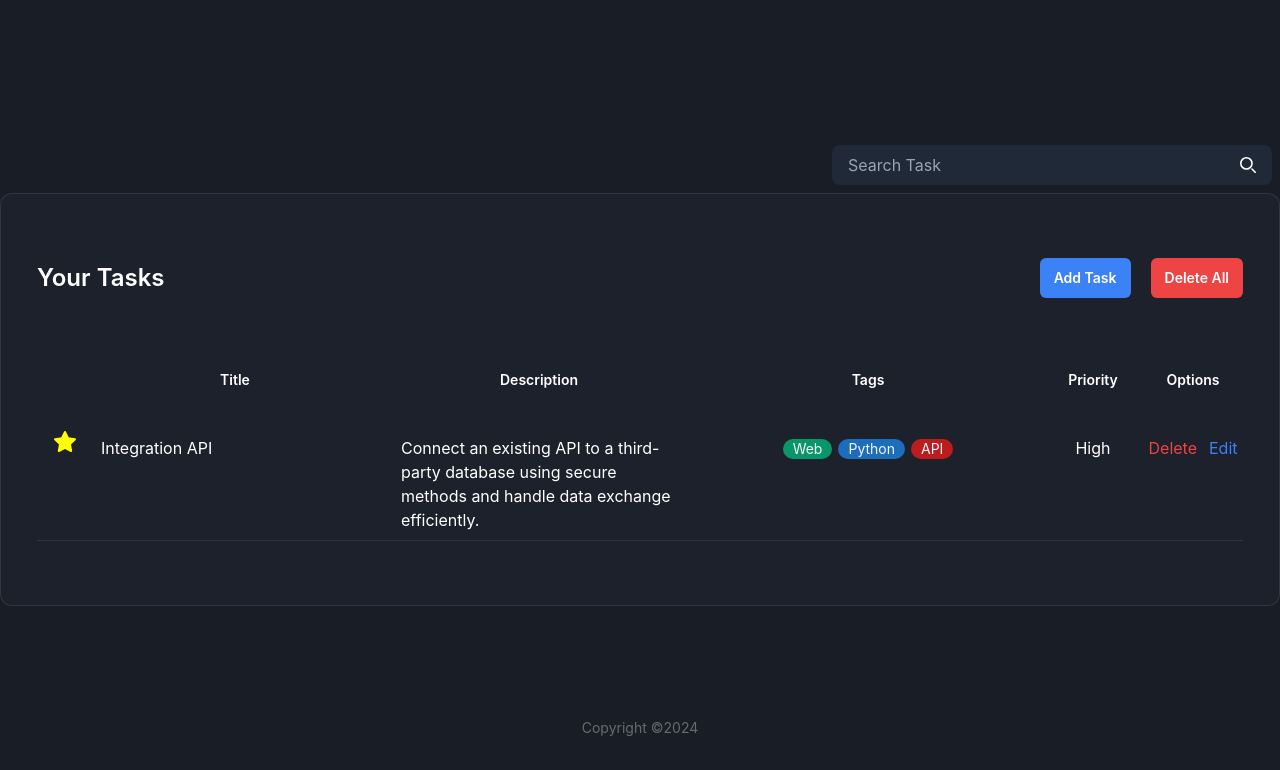
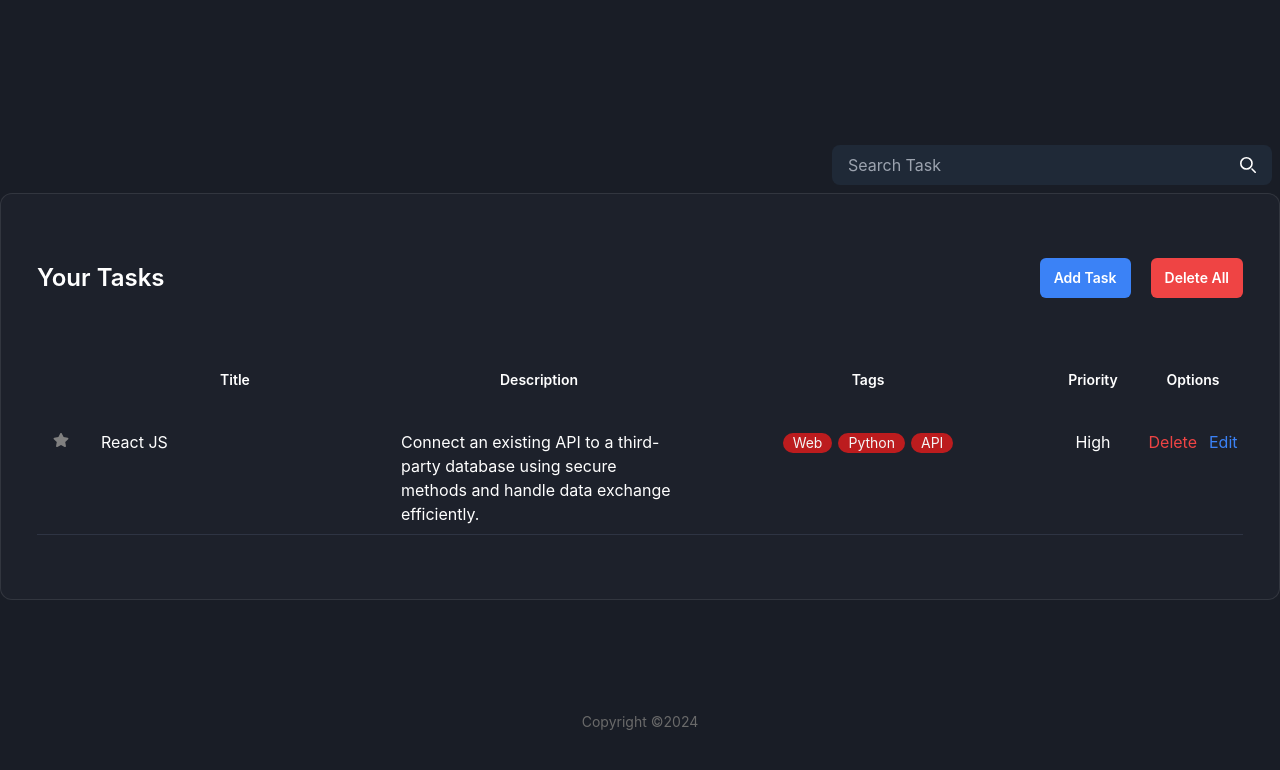
Before and after one commit to nafeezmahdi/tasker, a React (Vite) app: page / in a window 1280 px wide. Shown: the part 483-1253 px from the top of the page. Built offline with nearby package versions, Linux system fonts and the light colour scheme.

Commit message:
working on table data

```diff
--- a/package.json
+++ b/package.json
@@ -11,7 +11,8 @@
   },
   "dependencies": {
     "react": "^18.2.0",
-    "react-dom": "^18.2.0"
+    "react-dom": "^18.2.0",
+    "react-icons": "^5.0.1"
   },
   "devDependencies": {
     "@types/react": "^18.2.55",
--- a/src/components/TaskBoard.jsx
+++ b/src/components/TaskBoard.jsx
@@ -1,8 +1,22 @@
+import { useState } from "react";
 import AllTaskList from "./task-board/AllTaskList";
 import SearchTask from "./task-board/SearchTask";
 import TaskActions from "./task-board/TaskActions";
 
 export default function TaskBoard() {
+  //creating tasks list data
+  const defaultTask = {
+    id: crypto.randomUUID(),
+    title: "React JS",
+    description:
+      "Connect an existing API to a third-party database using secure methods and handle data exchange efficiently.",
+    tags: ["Web", "Python", "API"],
+    priority: "High",
+    isFavorite: false,
+  };
+  // storing tasks data
+  const [tasks, setTasks] = useState([defaultTask]);
+
   return (
     <section className="mb-20">
       <div className="container">
@@ -11,7 +25,7 @@
         </div>
         <div className="rounded-xl border border-[rgba(206,206,206,0.12)] bg-[#1D212B] px-6 py-8 md:px-9 md:py-16">
           <TaskActions />
-          <AllTaskList />
+          <AllTaskList tasks={tasks} />
         </div>
       </div>
     </section>
--- a/src/components/TaskTableBody.jsx
+++ /dev/null
@@ -1,59 +0,0 @@
-/* eslint-disable react/no-unknown-property */
-export default function TaskTableBody() {
-  return (
-    <tbody>
-      <tr className="border-b border-[#2E3443] [&>td]:align-baseline [&>td]:px-4 [&>td]:py-2">
-        <td>
-          <svg
-            xmlns="http://www.w3.org/2000/svg"
-            className="icon icon-tabler icon-tabler-star"
-            width="24"
-            height="24"
-            viewBox="0 0 24 24"
-            stroke-width="2"
-            stroke="yellow"
-            fill="yellow"
-            stroke-linecap="round"
-            stroke-linejoin="round"
-          >
-            <path stroke="none" d="M0 0h24v24H0z" fill="none" />
-            <path d="M12 17.75l-6.172 3.245l1.179 -6.873l-5 -4.867l6.9 -1l3.086 -6.253l3.086 6.253l6.9 1l-5 4.867l1.179 6.873z" />
-          </svg>
-        </td>
-        <td>Integration API</td>
-        <td>
-          <div>
-            Connect an existing API to a third-party database using secure
-            methods and handle data exchange efficiently.
-          </div>
-        </td>
-        <td>
-          <ul className="flex justify-center gap-1.5 flex-wrap">
-            <li>
-              <span className="inline-block h-5 whitespace-nowrap rounded-[45px] bg-[#00D991A1] px-2.5 text-sm capitalize text-[#F4F5F6]">
-                Web
-              </span>
-            </li>
-            <li>
-              <span className="inline-block h-5 whitespace-nowrap rounded-[45px] bg-[#1C92FFB0] px-2.5 text-sm capitalize text-[#F4F5F6]">
-                Python
-              </span>
-            </li>
-            <li>
-              <span className="inline-block h-5 whitespace-nowrap rounded-[45px] bg-[#FE1A1AB5] px-2.5 text-sm capitalize text-[#F4F5F6]">
-                API
-              </span>
-            </li>
-          </ul>
-        </td>
-        <td className="text-center">High</td>
-        <td>
-          <div className="flex items-center justify-center space-x-3">
-            <button className="text-red-500">Delete</button>
-            <button className="text-blue-500">Edit</button>
-          </div>
-        </td>
-      </tr>
-    </tbody>
-  );
-}
--- a/src/components/task-board/AllTaskList.jsx
+++ b/src/components/task-board/AllTaskList.jsx
@@ -1,12 +1,13 @@
-import TaskTableBody from "../TaskTableBody";
+/* eslint-disable react/prop-types */
+import TaskTableBody from "./TaskTableBody";
 import TaskTableHeader from "./TaskTableHeader";
 
-export default function AllTaskList() {
+export default function AllTaskList({ tasks }) {
   return (
     <div className="overflow-auto">
       <table className="table-fixed overflow-auto xl:w-full">
         <TaskTableHeader />
-        <TaskTableBody />
+        <TaskTableBody tasks={tasks} />
       </table>
     </div>
   );
--- a/src/components/task-board/SearchTask.jsx
+++ b/src/components/task-board/SearchTask.jsx
@@ -25,8 +25,8 @@
               <path
                 stroke="currentColor"
                 strokeLinecap="round"
-                stroke-linejoin="round"
-                stroke-width="2"
+                strokeLinejoin="round"
+                strokeWidth="2"
                 d="m19 19-4-4m0-7A7 7 0 1 1 1 8a7 7 0 0 1 14 0Z"
               />
             </svg>
--- /dev/null
+++ b/src/components/task-board/TaskTableBody.jsx
@@ -0,0 +1,46 @@
+/* eslint-disable react/prop-types */
+/* eslint-disable react/no-unknown-property */
+import { FaStar } from "react-icons/fa";
+
+export default function TaskTableBody({ tasks }) {
+  return (
+    <tbody>
+      {tasks.map((task) => (
+        <tr
+          className="border-b border-[#2E3443] [&>td]:align-baseline [&>td]:px-4 [&>td]:py-2"
+          key={task.id}
+        >
+          <td>
+            {task.isFavorite ? (
+              <FaStar color="yellow" />
+            ) : (
+              <FaStar color="gray" />
+            )}
+          </td>
+          <td>{task.title}</td>
+          <td>
+            <div>{task.description}</div>
+          </td>
+          <td>
+            <ul className="flex justify-center gap-1.5 flex-wrap">
+              {task.tags.map((tag, tagIndex) => (
+                <li key={tagIndex}>
+                  <span className="inline-block h-5 whitespace-nowrap rounded-[45px] bg-[#FE1A1AB5] px-2.5 text-sm capitalize text-[#F4F5F6]">
+                    {tag}
+                  </span>
+                </li>
+              ))}
+            </ul>
+          </td>
+          <td className="text-center">{task.priority}</td>
+          <td>
+            <div className="flex items-center justify-center space-x-3">
+              <button className="text-red-500">Delete</button>
+              <button className="text-blue-500">Edit</button>
+            </div>
+          </td>
+        </tr>
+      ))}
+    </tbody>
+  );
+}
```
Also changed, not shown: 1 other file (tests, documents, lock files or other folders).
